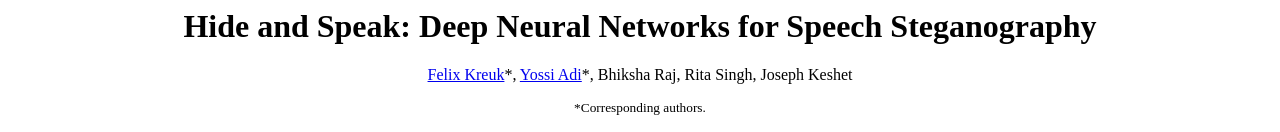
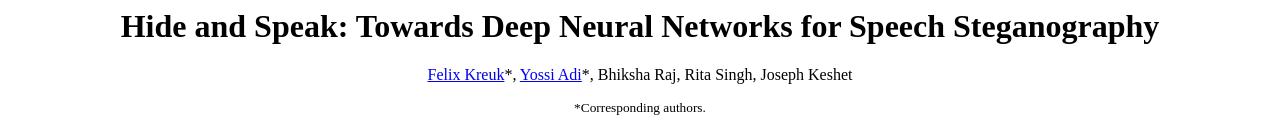
Before and after one commit to felixkreuk/_felixkreuk.github.io, a plain HTML site: page steganography/output.html in a window 1280 px wide. Shown: the top 132 px of the page. Drawn offline with Linux system fonts and the light colour scheme.

Commit message:
update steg folder for interspeech

```diff
--- a/steganography/output.html
+++ b/steganography/output.html
@@ -14,7 +14,7 @@
     <header class="bg-dark text-white">
       <div class="container text-center">
         <center>
-        <h1>Hide and Speak: Deep Neural Networks for Speech Steganography</h1>
+        <h1>Hide and Speak: Towards Deep Neural Networks for Speech Steganography</h1>
         <p class="lead"><a href="mailto:felixkreuk@gmail.com" target="_top">Felix Kreuk</a>*, <a
             href="mailto:yossiadidrum@gmail.com" target="_top">Yossi Adi</a>*, Bhiksha Raj, Rita Singh, Joseph Keshet</p>
         <small>*Corresponding authors.</small>
```
